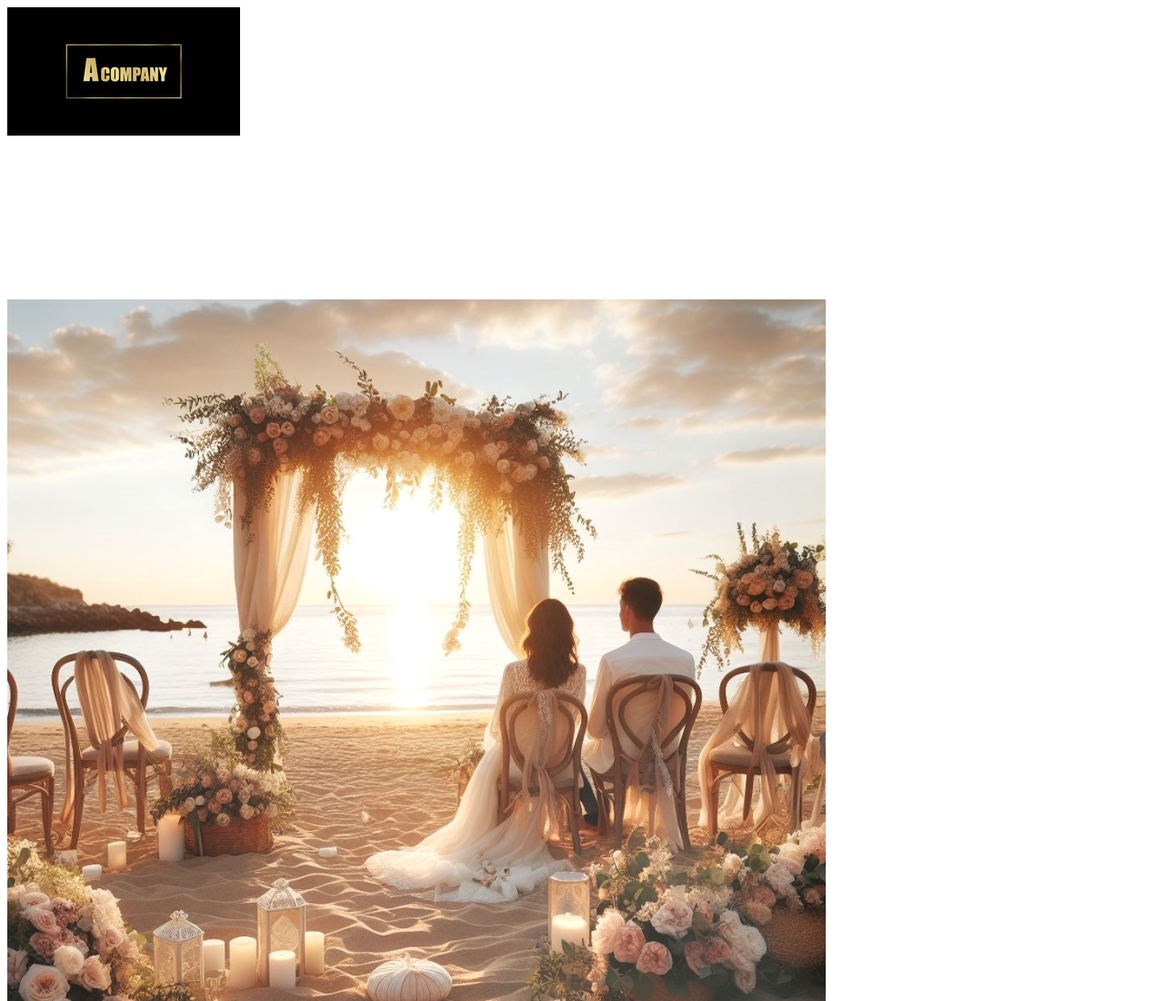
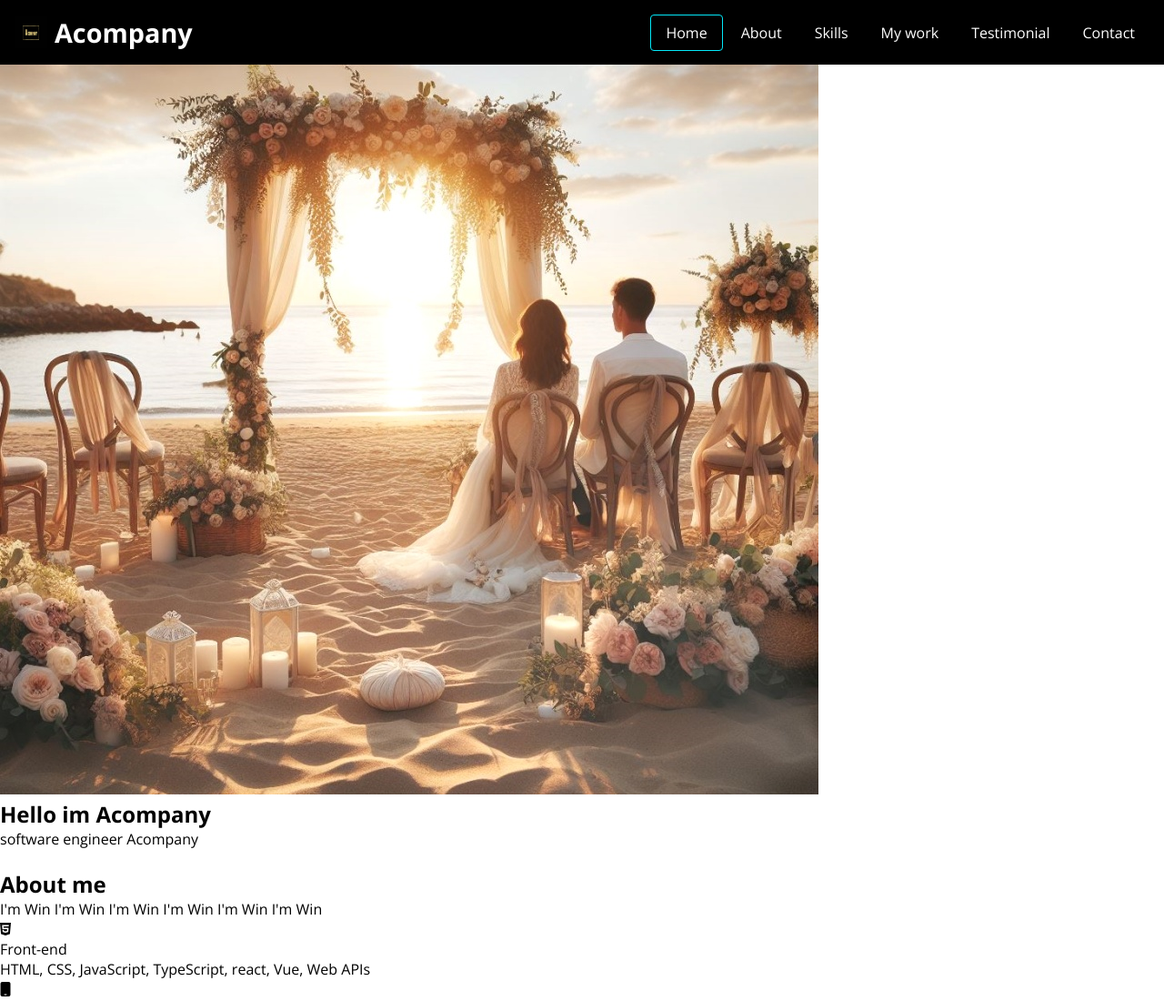
Before and after one commit to s1346s/https-s1346s.github.io-, a plain HTML site: page index.html in a window 1280 px wide. Shown: the top 1100 px of the page at 91% size. Drawn offline with nearby package versions, Linux system fonts and the light colour scheme.

Commit message:
CSS-Header

```diff
--- a/css/style.css
+++ b/css/style.css
@@ -22,6 +22,7 @@
 
 body{
     font-family: 'Open Sans', 'sans-serif';
+    margin: 0;
 }
 
 h1,h2,h3,p,ul{
@@ -47,3 +48,48 @@ button{
 button:focus{
     outline: 1px solid var(--color-accent) ;
 }
+
+/* Header */
+.header{
+    background-color: black;
+    position: fixed;
+    top: 0;
+    width: 100%;
+    padding:1rem;
+    display : flex;
+    justify-content: space-between;
+    align-items: center;
+}
+
+.header__logo{
+    display : flex;
+    align-items: center;
+    gap: 8px;
+}
+
+.header__log__img{
+    width: 36px;
+    height: 36px;
+}
+
+.header__log__title{
+    font-size: 1.8rem;
+}
+
+.header__menu{
+    display: flex;
+    gap: 4px;
+}
+
+.header__menu__item{
+    padding: 8px 16px;
+}
+
+.header__menu__item:hover{
+    border-bottom: 1px solid var(--color-accent);
+}
+
+.header__menu__item.active {
+    border: 1px solid var(--color-accent);
+    border-radius: 4px;
+}
--- a/index.html
+++ b/index.html
@@ -29,19 +29,19 @@
 </head>
 <body>
     <!-- Header -->
-    <header>
-        <div>
-            <img src="images/favicon.ico" alt="logo">
-            <h1><a href="#">Acompany</a></h1>
+    <header class="header">
+        <div class="header__logo">
+            <img class="header__log__img" src="images/favicon.ico" alt="logo">
+            <h1 class="header__log__title"><a href="#">Acompany</a></h1>
         </div>
         <nav>
-            <ul>
-                <li><a href="#home">Home</a></li>
-                <li><a href="#about">About</a></li>
-                <li><a href="#skills">Skills</a></li>
-                <li><a href="#work">My work</a></li>
-                <li><a href="#testimonial">Testimonial</a></li>
-                <li><a href="#contact">Contact</a></li>
+            <ul class="header__menu">
+                <li><a class="header__menu__item active" href="#home">Home</a></li>
+                <li><a class="header__menu__item" href="#about">About</a></li>
+                <li><a class="header__menu__item" href="#skills">Skills</a></li>
+                <li><a class="header__menu__item" href="#work">My work</a></li>
+                <li><a class="header__menu__item" href="#testimonial">Testimonial</a></li>
+                <li><a class="header__menu__item" href="#contact">Contact</a></li>
             </ul>
         </nav>
     </header>
```
